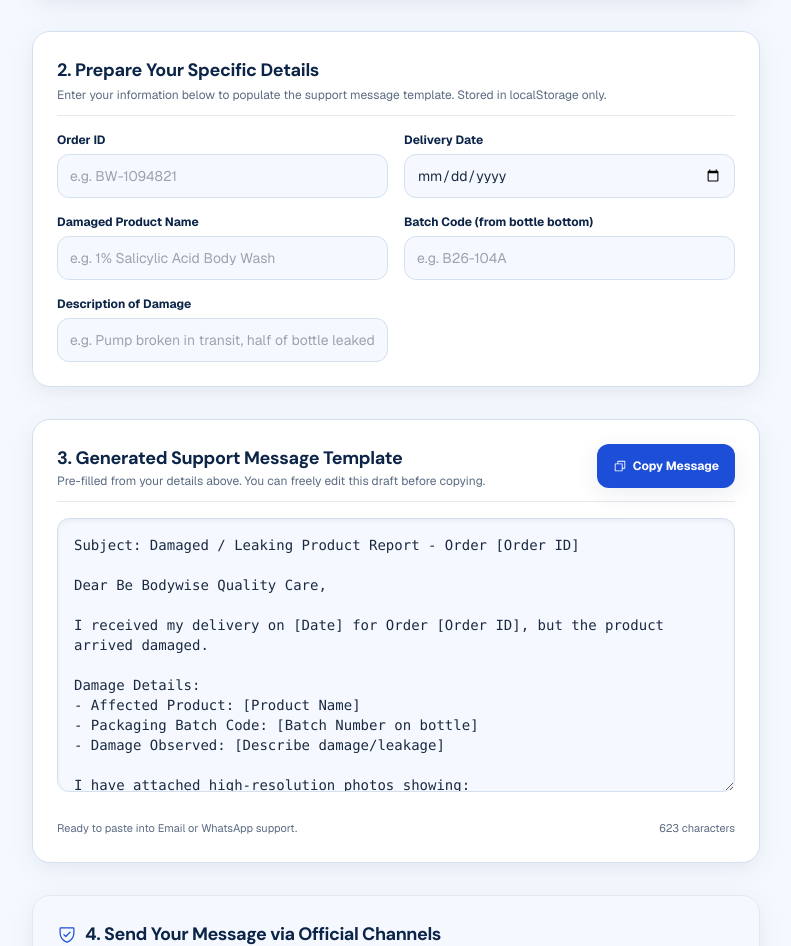
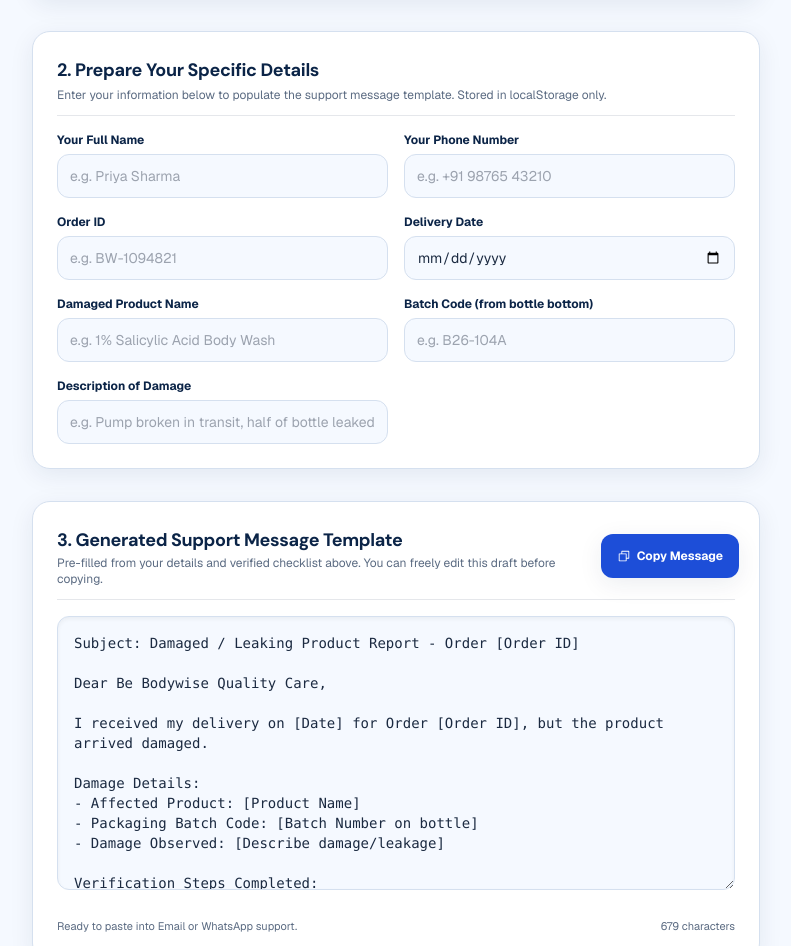
Before and after one commit to AnshulKaushal27/bodywise-match, a Next.js app in the folder apps/web/: page /help/damaged-package in a window 1280 px wide. Shown: the part 806-1752 px from the top of the page, without its empty margins (244-1035 px from the left). Built offline with nearby package versions, Linux system fonts and the light colour scheme; no server answers.

Commit message:
feat(help, polish): frosted header blur, dynamic checklist support templates, and clean header badges

```diff
--- a/apps/web/app/help/[issue]/HelpIssueClient.tsx
+++ b/apps/web/app/help/[issue]/HelpIssueClient.tsx
@@ -18,7 +18,7 @@ import {
   HELP_ISSUES,
   OFFICIAL_SUPPORT_CHANNELS,
 } from "@bodywise/shared";
-import { DemoBadge, Button } from "@/components/ui";
+import { Button } from "@/components/ui";
 
 interface HelpIssueClientProps {
   issueSlug?: string;
@@ -38,7 +38,7 @@ export function HelpIssueClient({ issueSlug, issueConfig: propConfig }: HelpIssu
 
   // 3. Editable Message Template State
   const [messageText, setMessageText] = React.useState<string>(() =>
-    issueConfig.generateTemplate({})
+    issueConfig.generateTemplate({}, [])
   );
   const [isCopied, setIsCopied] = React.useState<boolean>(false);
   const [hasManuallyEdited, setHasManuallyEdited] = React.useState<boolean>(false);
@@ -46,25 +46,37 @@ export function HelpIssueClient({ issueSlug, issueConfig: propConfig }: HelpIssu
   // Notice for cleared data
   const [clearedNotice, setClearedNotice] = React.useState<boolean>(false);
 
+  // Helper to map checked IDs to human labels
+  const getCheckedLabels = React.useCallback(
+    (ids: string[]) =>
+      issueConfig.checklist.filter((item) => ids.includes(item.id)).map((item) => item.label),
+    [issueConfig.checklist]
+  );
+
   // Load from localStorage on mount
   React.useEffect(() => {
     if (typeof window !== "undefined") {
       try {
+        let currentChecked: string[] = [];
         const storedChecklist = localStorage.getItem(checklistStorageKey);
         if (storedChecklist) {
-          setCheckedIds(JSON.parse(storedChecklist));
+          currentChecked = JSON.parse(storedChecklist);
+          setCheckedIds(currentChecked);
         }
 
+        let currentFields: Record<string, string> = {};
         const storedFields = localStorage.getItem(fieldsStorageKey);
         if (storedFields) {
-          const parsed = JSON.parse(storedFields);
-          setFieldValues(parsed);
-          setMessageText(issueConfig.generateTemplate(parsed));
-        } else {
-          setMessageText(issueConfig.generateTemplate({}));
+          currentFields = JSON.parse(storedFields);
+          setFieldValues(currentFields);
         }
+
+        const labels = issueConfig.checklist
+          .filter((item) => currentChecked.includes(item.id))
+          .map((item) => item.label);
+        setMessageText(issueConfig.generateTemplate(currentFields, labels));
       } catch {
-        setMessageText(issueConfig.generateTemplate({}));
+        setMessageText(issueConfig.generateTemplate({}, []));
       }
     }
   }, [checklistStorageKey, fieldsStorageKey, issueConfig]);
@@ -77,6 +89,14 @@ export function HelpIssueClient({ issueSlug, issueConfig: propConfig }: HelpIssu
         : [...prev, id];
       if (typeof window !== "undefined") {
         localStorage.setItem(checklistStorageKey, JSON.stringify(updated));
+      }
+
+      // Automatically update message template with new checklist state
+      if (!hasManuallyEdited) {
+        const labels = issueConfig.checklist
+          .filter((item) => updated.includes(item.id))
+          .map((item) => item.label);
+        setMessageText(issueConfig.generateTemplate(fieldValues, labels));
       }
       return updated;
     });
@@ -92,7 +112,10 @@ export function HelpIssueClient({ issueSlug, issueConfig: propConfig }: HelpIssu
 
       // Automatically update message template unless user has manually customized it
       if (!hasManuallyEdited) {
-        setMessageText(issueConfig.generateTemplate(updated));
+        const labels = issueConfig.checklist
+          .filter((item) => checkedIds.includes(item.id))
+          .map((item) => item.label);
+        setMessageText(issueConfig.generateTemplate(updated, labels));
       }
       return updated;
     });
@@ -113,7 +136,8 @@ export function HelpIssueClient({ issueSlug, issueConfig: propConfig }: HelpIssu
 
   // Reset to auto-filled template
   const handleResetTemplate = () => {
-    setMessageText(issueConfig.generateTemplate(fieldValues));
+    const labels = getCheckedLabels(checkedIds);
+    setMessageText(issueConfig.generateTemplate(fieldValues, labels));
     setHasManuallyEdited(false);
   };
 
@@ -125,7 +149,7 @@ export function HelpIssueClient({ issueSlug, issueConfig: propConfig }: HelpIssu
         localStorage.removeItem(fieldsStorageKey);
         setCheckedIds([]);
         setFieldValues({});
-        setMessageText(issueConfig.generateTemplate({}));
+        setMessageText(issueConfig.generateTemplate({}, []));
         setHasManuallyEdited(false);
         setClearedNotice(true);
         setTimeout(() => setClearedNotice(false), 4000);
@@ -148,8 +172,7 @@ export function HelpIssueClient({ issueSlug, issueConfig: propConfig }: HelpIssu
             <span>All Help Categories</span>
           </Link>
 
-          <div className="flex items-center gap-3">
-            <DemoBadge />
+          <div className="flex items-center gap-2">
             <span className="font-display font-bold text-brand-deep text-sm md:text-base tracking-tight">
               Bodywise Match
             </span>
@@ -301,7 +324,7 @@ export function HelpIssueClient({ issueSlug, issueConfig: propConfig }: HelpIssu
                 3. Generated Support Message Template
               </h2>
               <p className="text-xs text-muted">
-                Pre-filled from your details above. You can freely edit this draft before copying.
+                Pre-filled from your details and verified checklist above. You can freely edit this draft before copying.
               </p>
             </div>
 
--- a/apps/web/app/match/confirm/page.tsx
+++ b/apps/web/app/match/confirm/page.tsx
@@ -6,7 +6,6 @@ import { useRouter } from "next/navigation";
 import { ArrowLeft, X } from "@phosphor-icons/react/dist/ssr";
 import {
   Button,
-  DemoBadge,
   Stepper,
   StepItem,
 } from "@/components/ui";
@@ -55,7 +54,6 @@ function MatchConfirmInner() {
   }, [state]);
 
   const candidateCount = candidateFamilies.length;
-  const hasDemoProducts = candidateFamilies.some((f) => f.primaryProduct?.is_demo === true);
 
   const handleSeeMatches = () => {
     // Navigate to step 3 (/match/results)
@@ -90,9 +88,7 @@ function MatchConfirmInner() {
             Bodywise Match
           </span>
 
-          <div className="flex items-center gap-2">
-            {hasDemoProducts && <DemoBadge />}
-          </div>
+          <div className="flex items-center gap-2" />
         </div>
       </header>
 
--- a/apps/web/app/match/page.tsx
+++ b/apps/web/app/match/page.tsx
@@ -22,7 +22,6 @@ import {
   Button,
   Card,
   Chip,
-  DemoBadge,
   ProgressBar,
   Skeleton,
   Stepper,
@@ -323,7 +322,6 @@ export default function MatchStep1Page() {
             <span>Back to home</span>
           </Link>
           <div className="flex items-center gap-3">
-            <DemoBadge />
             <span className="font-display font-bold text-brand-deep text-sm hidden sm:inline">
               Bodywise Match
             </span>
--- a/apps/web/app/match/results/page.tsx
+++ b/apps/web/app/match/results/page.tsx
@@ -138,9 +138,6 @@ function MatchResultsInner() {
       }
     }
   }, [shortlist.stateHash, shortlist.totalFamilies]);
-
-  // Header "DEMO DATA" badge shown ONLY when current page displays >= 1 product with is_demo = true
-  const hasDemoProducts = shortlist.topFamilies.some((f) => f.primaryProduct.is_demo === true);
 
   const [howWeMatchedOpen, setHowWeMatchedOpen] = React.useState(true);
 
@@ -334,7 +331,6 @@ function MatchResultsInner() {
             <span>Back to Step 2</span>
           </Link>
           <div className="flex items-center gap-3">
-            {hasDemoProducts && <DemoBadge />}
             <span className="font-display font-bold text-brand-deep text-sm hidden sm:inline">
               Bodywise Match
             </span>
--- a/apps/web/components/SiteHeader.tsx
+++ b/apps/web/components/SiteHeader.tsx
@@ -27,7 +27,7 @@ export function SiteHeader({ className }: SiteHeaderProps) {
   return (
     <header
       className={cn(
-        "sticky top-0 z-30 bg-transparent transition-colors",
+        "sticky top-0 z-30 backdrop-blur-md bg-paper/60 transition-colors",
         className
       )}
     >
--- a/packages/shared/src/help.ts
+++ b/packages/shared/src/help.ts
@@ -19,7 +19,14 @@ export interface HelpIssueConfig {
   checklist: HelpChecklistItem[];
   fields: HelpFieldDefinition[];
   caution: string;
-  generateTemplate: (values: Record<string, string>) => string;
+  generateTemplate: (values: Record<string, string>, checkedLabels?: string[]) => string;
+}
+
+function formatChecklist(checkedLabels?: string[]): string {
+  if (!checkedLabels || checkedLabels.length === 0) {
+    return "- [No checklist items selected yet]";
+  }
+  return checkedLabels.map((l) => `- ${l}`).join("\n");
 }
 
 export const HELP_ISSUES: HelpIssueConfig[] = [
@@ -36,6 +43,8 @@ export const HELP_ISSUES: HelpIssueConfig[] = [
       { id: "c4", label: "Confirmed order date is at least 3-5 business days ago" },
     ],
     fields: [
+      { id: "customer_name", label: "Your Full Name", placeholder: "e.g. Priya Sharma" },
+      { id: "customer_phone", label: "Your Phone Number", placeholder: "e.g. +91 98765 43210" },
       { id: "order_id", label: "Order ID", placeholder: "e.g. BW-1094821" },
       { id: "order_date", label: "Order Date", placeholder: "YYYY-MM-DD", type: "date" },
       { id: "expected_date", label: "Promised / Expected Delivery Date", placeholder: "YYYY-MM-DD", type: "date" },
@@ -43,7 +52,7 @@ export const HELP_ISSUES: HelpIssueConfig[] = [
       { id: "awb_number", label: "Tracking / AWB Number", placeholder: "e.g. 14920381029" },
     ],
     caution: "We cannot check live courier databases or logistics manifests. This template compiles your tracking identifiers for official customer care escalation.",
-    generateTemplate: (v) => `Subject: Delivery Delay Inquiry - Order ${v.order_id || "[Order ID]"}
+    generateTemplate: (v, checked) => `Subject: Delivery Delay Inquiry - Order ${v.order_id || "[Order ID]"}
 
 Dear Be Bodywise Customer Care,
 
@@ -56,11 +65,14 @@ Order Details:
 - Courier Partner: ${v.courier_name || "[Not provided]"}
 - AWB / Tracking Number: ${v.awb_number || "[Not provided]"}
 
-I have checked with household members and verified my delivery address. Could you please check with the courier team and provide an updated delivery status?
+Verification Steps Completed:
+${formatChecklist(checked)}
+
+Could you please check with the courier team and provide an updated delivery status?
 
 Thank you,
-[Your Name]
-[Your Registered Phone Number]`,
+${v.customer_name || "[Your Name]"}
+${v.customer_phone || "[Your Phone Number]"}`,
   },
 
   // 2. Failed delivery attempt
@@ -75,6 +87,8 @@ Thank you,
       { id: "c3", label: "Checked courier tracking page for automatic re-attempt schedule" },
     ],
     fields: [
+      { id: "customer_name", label: "Your Full Name", placeholder: "e.g. Priya Sharma" },
+      { id: "customer_phone", label: "Your Phone Number", placeholder: "e.g. +91 98765 43210" },
       { id: "order_id", label: "Order ID", placeholder: "e.g. BW-1094821" },
       { id: "awb_number", label: "Tracking / AWB Number", placeholder: "e.g. 14920381029" },
       { id: "attempt_date_time", label: "Date & Time Marked as Attempted", placeholder: "e.g. 18 Nov, 2:30 PM" },
@@ -82,21 +96,25 @@ Thank you,
       { id: "landmark_instructions", label: "Landmark / Delivery Instructions", placeholder: "e.g. Opposite City Park, 2nd floor" },
     ],
     caution: "Courier partners typically attempt delivery up to 3 times before returning to origin (RTO). Contacting official support promptly helps prevent return.",
-    generateTemplate: (v) => `Subject: Failed Delivery Attempt Assistance - Order ${v.order_id || "[Order ID]"}
+    generateTemplate: (v, checked) => `Subject: Failed Delivery Attempt Assistance - Order ${v.order_id || "[Order ID]"}
 
 Dear Be Bodywise Support Team,
 
 My tracking status indicates a delivery attempt was made for Order ${v.order_id || "[Order ID]"} (AWB: ${v.awb_number || "[AWB]"}) on ${v.attempt_date_time || "[Date/Time]"}, but no courier contacted me.
 
-Please request the delivery executive to re-attempt delivery with the following coordinates:
-- Primary Phone: [Your registered phone]
+Delivery Coordinates:
+- Primary Phone: ${v.customer_phone || "[Your Phone Number]"}
 - Alternate Phone: ${v.alternate_phone || "[Not provided]"}
 - Delivery Address & Landmark: ${v.landmark_instructions || "[Provide address landmark]"}
+
+Verification Steps Completed:
+${formatChecklist(checked)}
 
 I am available to receive the delivery. Please prevent this parcel from being marked for return (RTO).
 
 Thank you,
-[Your Name]`,
+${v.customer_name || "[Your Name]"}
+${v.customer_phone || "[Your Phone Number]"}`,
   },
 
   // 3. Damaged or leaking package
@@ -112,6 +130,8 @@ Thank you,
       { id: "c4", label: "Retained original shipping packaging until support confirms resolution" },
     ],
     fields: [
+      { id: "customer_name", label: "Your Full Name", placeholder: "e.g. Priya Sharma" },
+      { id: "customer_phone", label: "Your Phone Number", placeholder: "e.g. +91 98765 43210" },
       { id: "order_id", label: "Order ID", placeholder: "e.g. BW-1094821" },
       { id: "delivery_date", label: "Delivery Date", placeholder: "YYYY-MM-DD", type: "date" },
       { id: "damaged_product", label: "Damaged Product Name", placeholder: "e.g. 1% Salicylic Acid Body Wash" },
@@ -119,7 +139,7 @@ Thank you,
       { id: "leak_details", label: "Description of Damage", placeholder: "e.g. Pump broken in transit, half of bottle leaked into box" },
     ],
     caution: "Safety Notice: Never apply liquid from a shattered bottle. We cannot label a batch counterfeit, fake, or expired from photos. Batch codes must be verified by official manufacturer quality control.",
-    generateTemplate: (v) => `Subject: Damaged / Leaking Product Report - Order ${v.order_id || "[Order ID]"}
+    generateTemplate: (v, checked) => `Subject: Damaged / Leaking Product Report - Order ${v.order_id || "[Order ID]"}
 
 Dear Be Bodywise Quality Care,
 
@@ -130,6 +150,9 @@ Damage Details:
 - Packaging Batch Code: ${v.batch_number || "[Batch Number on bottle]"}
 - Damage Observed: ${v.leak_details || "[Describe damage/leakage]"}
 
+Verification Steps Completed:
+${formatChecklist(checked)}
+
 I have attached high-resolution photos showing:
 1. The outer shipping box and courier label
 2. The damaged bottle seal/cap
@@ -138,8 +161,8 @@ I have attached high-resolution photos showing:
 Please advise on replacement or credit arrangements as the product cannot be used safely.
 
 Thank you,
-[Your Name]
-[Your Registered Phone Number]`,
+${v.customer_name || "[Your Name]"}
+${v.customer_phone || "[Your Phone Number]"}`,
   },
 
   // 4. Near-expiry concern
@@ -154,6 +177,8 @@ Thank you,
       { id: "c3", label: "Calculated remaining months before expiration" },
     ],
     fields: [
+      { id: "customer_name", label: "Your Full Name", placeholder: "e.g. Priya Sharma" },
+      { id: "customer_phone", label: "Your Phone Number", placeholder: "e.g. +91 98765 43210" },
       { id: "order_id", label: "Order ID", placeholder: "e.g. BW-1094821" },
       { id: "product_name", label: "Product Name", placeholder: "e.g. 4% AHA BHA Underarm Roll-On" },
       { id: "batch_number", label: "Batch Number", placeholder: "e.g. B26-092" },
@@ -161,7 +186,7 @@ Thank you,
       { id: "exp_date", label: "Printed EXP Date", placeholder: "e.g. 01/2027" },
     ],
     caution: "We cannot confirm batch validity or chemical longevity from photos. Manufacturer guidelines generally maintain products within the stated EXP date when stored as directed.",
-    generateTemplate: (v) => `Subject: Expiration Date Clarification - Order ${v.order_id || "[Order ID]"}
+    generateTemplate: (v, checked) => `Subject: Expiration Date Clarification - Order ${v.order_id || "[Order ID]"}
 
 Dear Be Bodywise Customer Care,
 
@@ -173,10 +198,14 @@ Product Information:
 - Printed Manufacturing Date (MFG): ${v.mfg_date || "[MFG Date]"}
 - Printed Expiry Date (EXP): ${v.exp_date || "[EXP Date]"}
 
+Verification Steps Completed:
+${formatChecklist(checked)}
+
 Given the volume of this product, I would like to verify whether this shelf life meets Be Bodywise's standard freshness window, and whether a replacement from a more recent batch is available.
 
 Thank you,
-[Your Name]`,
+${v.customer_name || "[Your Name]"}
+${v.customer_phone || "[Your Phone Number]"}`,
   },
 
   // 5. Payment uncertainty
@@ -191,6 +220,8 @@ Thank you,
       { id: "c3", label: "Waited 15-30 minutes for payment gateway webhook reconciliation" },
     ],
     fields: [
+      { id: "customer_name", label: "Your Full Name", placeholder: "e.g. Priya Sharma" },
+      { id: "customer_phone", label: "Your Phone Number", placeholder: "e.g. +91 98765 43210" },
       { id: "amount_charged", label: "Total Amount Debited (INR)", placeholder: "e.g. 549" },
       { id: "wallet_credit_used", label: "Wallet Credit Used (if any)", placeholder: "e.g. 50 (or 0)" },
       { id: "discount_coupon", label: "Coupon Code Applied (if any)", placeholder: "e.g. GLOW10" },
@@ -200,7 +231,7 @@ Thank you,
       { id: "order_confirmation_status", label: "Order Status Observed", placeholder: "e.g. Screen showed error, money deducted" },
     ],
     caution: "We do not have access to payment gateway logs or merchant banking systems. Banking gateways automatically refund un-captured deductions within 3-5 business days.",
-    generateTemplate: (v) => `Subject: Payment Deducted - Order Confirmation Query
+    generateTemplate: (v, checked) => `Subject: Payment Deducted - Order Confirmation Query
 
 Dear Be Bodywise Billing Support,
 
@@ -215,11 +246,14 @@ Payment Summary (User-reported values):
 - Transaction Timestamp: ${v.transaction_date_time || "[Date/Time]"}
 - Observed Status: ${v.order_confirmation_status || "Payment successful, no order ID"}
 
+Verification Steps Completed:
+${formatChecklist(checked)}
+
 Could you please verify if this transaction was captured and matched to an Order ID, or if it will be automatically refunded by the gateway?
 
 Thank you,
-[Your Name]
-[Your Registered Phone Number / Email]`,
+${v.customer_name || "[Your Name]"}
+${v.customer_phone || "[Your Phone Number]"}`,
   },
 
   // 6. Unresolved support request
@@ -234,6 +268,8 @@ Thank you,
       { id: "c3", label: "Confirmed at least 24-48 business hours have passed since last interaction" },
     ],
     fields: [
+      { id: "customer_name", label: "Your Full Name", placeholder: "e.g. Priya Sharma" },
+      { id: "customer_phone", label: "Your Phone Number", placeholder: "e.g. +91 98765 43210" },
       { id: "ticket_number", label: "Previous Ticket ID / Subject", placeholder: "e.g. TIK-84019 or Re: Order Delay" },
       { id: "initial_contact_date", label: "Initial Contact Date", placeholder: "YYYY-MM-DD", type: "date" },
       { id: "last_followup_date", label: "Last Follow-Up Date", placeholder: "YYYY-MM-DD", type: "date" },
@@ -241,7 +277,7 @@ Thank you,
       { id: "summary_of_issue", label: "Brief Summary of Unresolved Matter", placeholder: "e.g. Awaiting refund confirmation for returned parcel" },
     ],
     caution: "We cannot prioritize or change the queue status of merchant support tickets. This prepares an organized follow-up thread documenting previous contact dates.",
-    generateTemplate: (v) => `Subject: Escalation Request: Follow-up on Ticket ${v.ticket_number || "[Ticket ID]"}
+    generateTemplate: (v, checked) => `Subject: Escalation Request: Follow-up on Ticket ${v.ticket_number || "[Ticket ID]"}
 
 Dear Customer Care Supervisor,
 
@@ -256,11 +292,14 @@ Interaction Timeline:
 Summary of Unresolved Issue:
 ${v.summary_of_issue || "[Describe the pending resolution, e.g., missing refund / pending replacement]"}
 
+Verification Steps Completed:
+${formatChecklist(checked)}
+
 As the standard response window has elapsed, please escalate this request to a senior representative.
 
 Thank you,
-[Your Name]
-[Registered Phone / Email]`,
+${v.customer_name || "[Your Name]"}
+${v.customer_phone || "[Your Phone Number]"}`,
   },
 
   // 7. Product reaction or tolerability
@@ -276,6 +315,8 @@ Thank you,
       { id: "c4", label: "Noted date, time, and application area" },
     ],
     fields: [
+      { id: "customer_name", label: "Your Full Name", placeholder: "e.g. Priya Sharma" },
+      { id: "customer_phone", label: "Your Phone Number", placeholder: "e.g. +91 98765 43210" },
       { id: "product_name", label: "Product Name", placeholder: "e.g. 1% Salicylic Acid Body Wash" },
       { id: "batch_number", label: "Batch Code (printed on bottle)", placeholder: "e.g. B26-104A" },
       { id: "first_use_date", label: "Date of First Application", placeholder: "YYYY-MM-DD", type: "date" },
@@ -283,7 +324,7 @@ Thank you,
       { id: "prior_patch_test", label: "Was a forearm patch test done?", placeholder: "e.g. Yes / No" },
     ],
     caution: "Health & Safety Warning: Stop using the product and consult a qualified health professional if you have a significant reaction. We provide zero clinical evaluations and do not assess medical severity.",
-    generateTemplate: (v) => `Subject: Product Tolerability / Adverse Reaction Notice - ${v.product_name || "[Product Name]"}
+    generateTemplate: (v, checked) => `Subject: Product Tolerability / Adverse Reaction Notice - ${v.product_name || "[Product Name]"}
 
 Dear Be Bodywise Safety & Quality Team,
 
@@ -296,10 +337,13 @@ Incident Details:
 - Patch Test Conducted: ${v.prior_patch_test || "[Yes / No]"}
 - Reaction Experienced: ${v.symptoms_observed || "[Describe symptoms and timeline]"}
 
+Verification Steps Completed:
+${formatChecklist(checked)}
+
 I have stopped using the product completely. Please log this batch for quality review and advise on refund or product return procedure.
 
 Thank you,
-[Your Name]
-[Registered Contact]`,
+${v.customer_name || "[Your Name]"}
+${v.customer_phone || "[Your Phone Number]"}`,
   },
 ];
```
Also changed, not shown: apps/web/components/HeroInteractive.tsx (+1 -25 lines), 2 other files (tests, documents, lock files or other folders).
